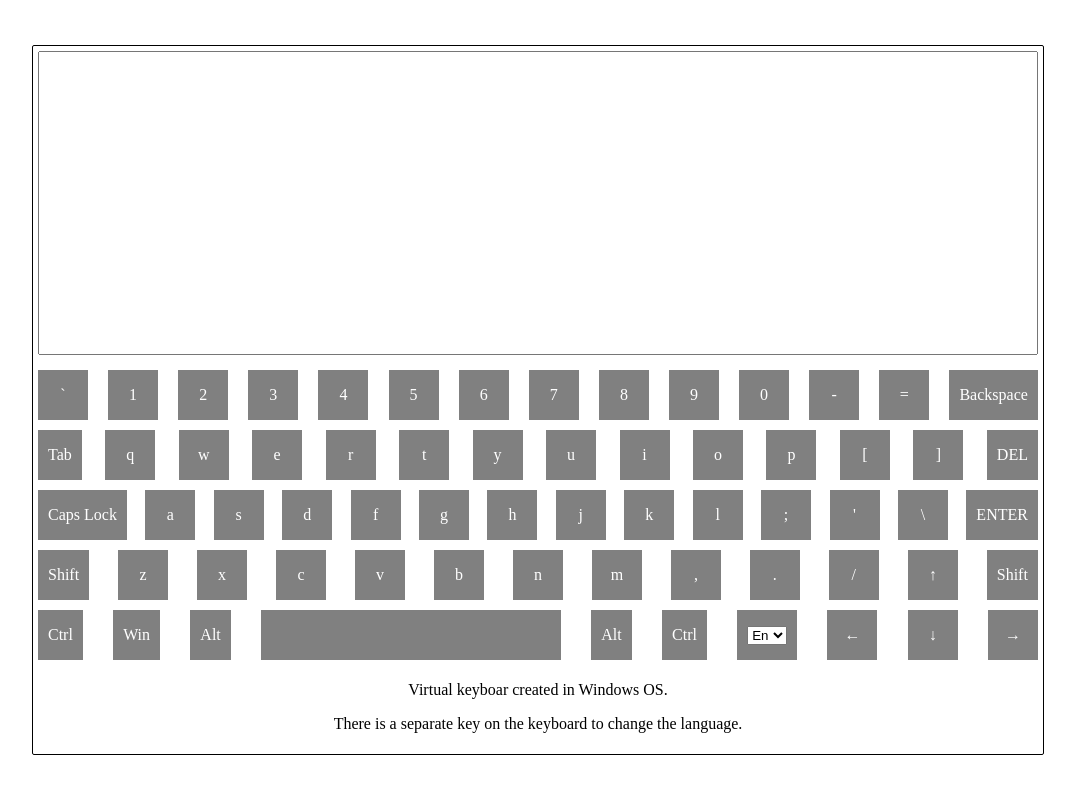
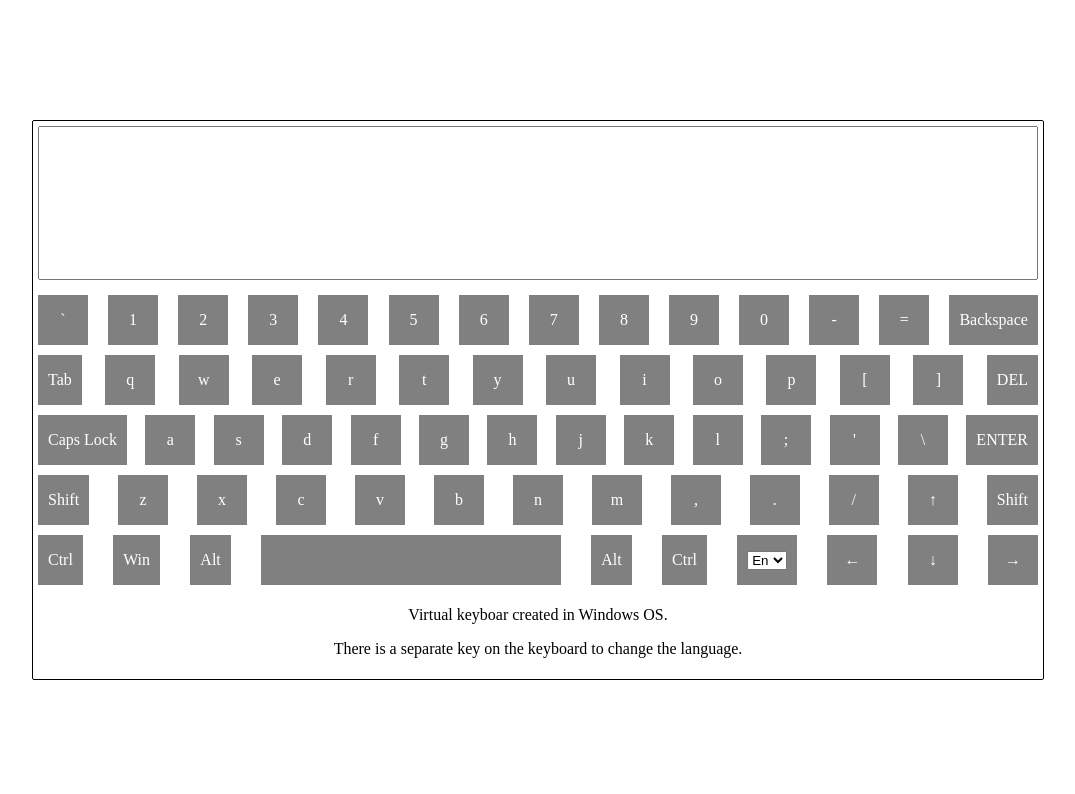
Before and after one commit to lkhgvjgfxdrdhxtfc/virtual-keyboard, a plain HTML site: page index.html in a window 1280 px wide. Shown: the whole page, without its empty margins (102-1177 px from the left). Drawn offline with Linux system fonts and the light colour scheme.

Commit message:
feat: update code in slyle.css

```diff
--- a/style.css
+++ b/style.css
@@ -17,9 +17,10 @@ body {
 
 .input-form {
   width: calc(100% - 4px);
-  height: 300px;
+  height: 150px;
   padding: 0;
   white-space:pre-wrap;
+  font-size: 1.3em;
 }
 
 .keyboard {
@@ -65,6 +66,7 @@ body {
 .active {
   background-color: #50c878;
   border-radius: 10px;
+  transform: scale(1.15);
 }
 
 .active1 {
@@ -89,8 +91,5 @@ width: 300px;
 }
 
 .text {
-
   text-align: center;
-
-
 }
```
